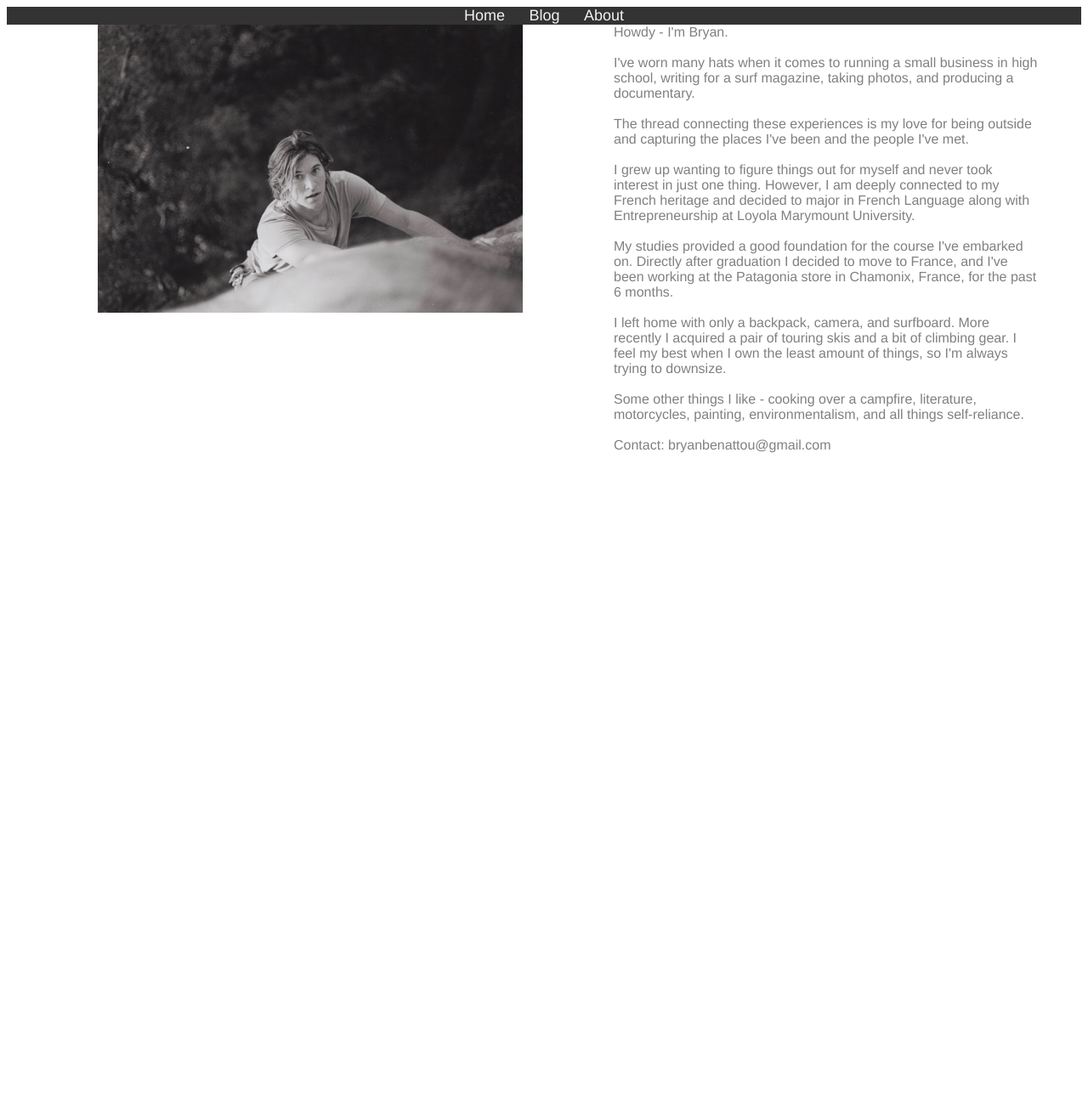
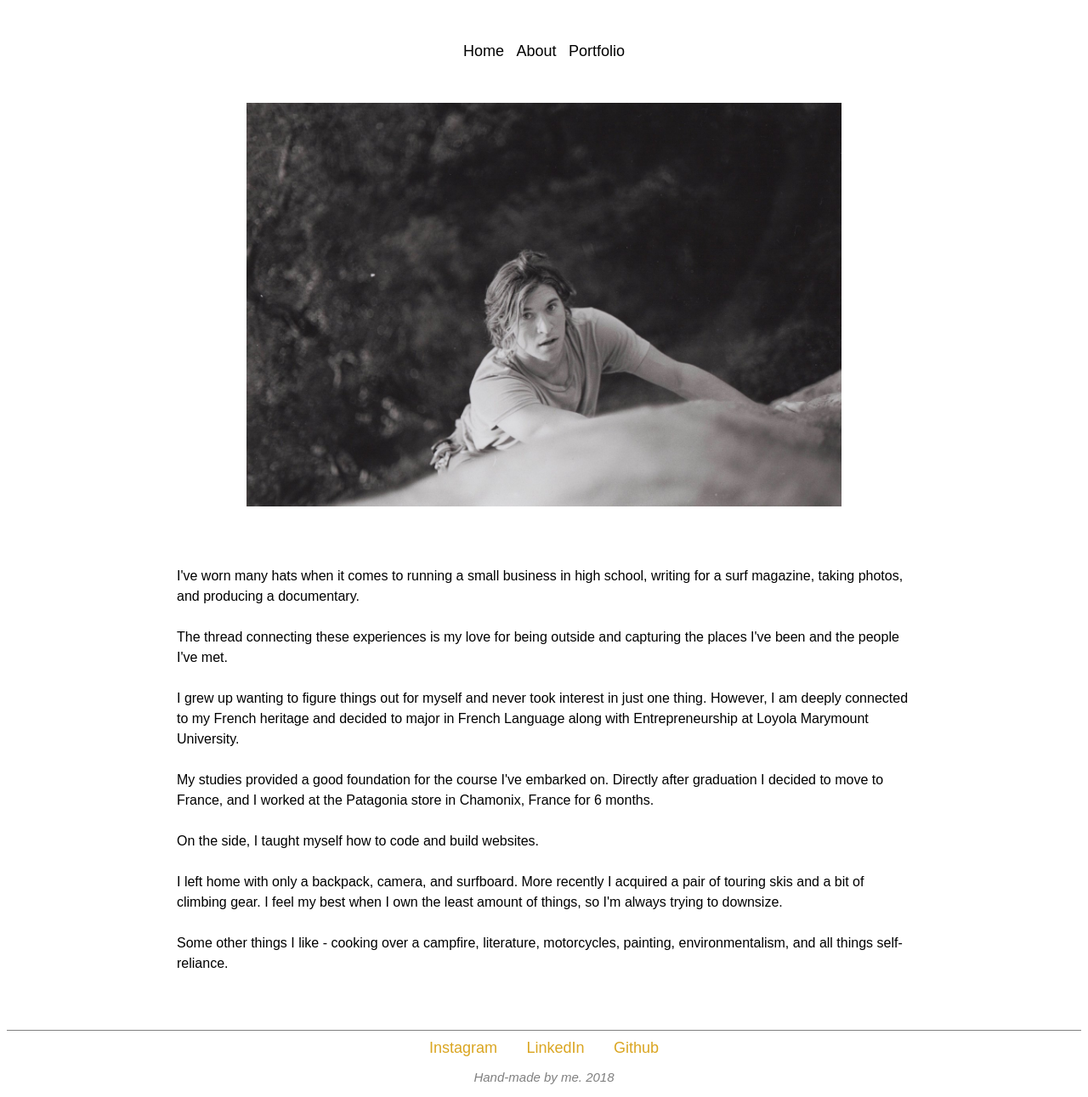
Before and after one commit to BryanBenattou/BryanBenattou.github.io, a plain HTML site: page About.html in a window 1280 px wide. Shown: the whole page at 85% size. Before the commit the page ends 800 px from the top, so only its background shows below. Drawn offline with Linux system fonts and the light colour scheme.

Commit message:
changes in html & css

```diff
--- a/About.html
+++ b/About.html
@@ -1,25 +1,43 @@
 <!DOCTYPE html>
 <html>
   <head>
-    <title> My Webpage </title>
-    <link rel="stylesheet" href="styles/main.css" >
+    <title> Bryan Benattou </title>
+	<link rel="stylesheet" href="styles/main.css">
   </head>
   <body>
 
-    <!--  Responsive navigation -->
-    <div class="topnav">
+    <!--  Navigation -->
+    <div class="navigation">
       <a href="index.html">Home</a>
-      <a href="Blog.html">Blog</a>
-      <a href="About.html">About</a>
+      <a href="about.html">About</a>
+      <a href="portfolio.html">Portfolio</a>
     </div>
 
+    <!--  About Image -->
+    <img src="images/aboutpage.jpg" class="aboutimg"/>
 
-    <img src="images/AboutPage.jpeg" class="aboutimg"/>
-
-    <div class= "abouttxt"
-	   <p> Howdy - I'm Bryan. <br /><br /> I've worn many hats when it comes to running a small business in high school, writing for a surf magazine, taking photos, and producing a documentary. <br /><br /> The thread connecting these experiences is my love for being outside and capturing the places I've been and the people I've met.<br /><br /> I grew up wanting to figure things out for myself and never took interest in just one thing. However, I am deeply connected to my French heritage and decided to major in French Language along with Entrepreneurship at Loyola Marymount University.<br /><br />My studies provided a good foundation for the course I've embarked on. Directly after graduation I decided to move to France, and I've been working at the Patagonia store in Chamonix, France, for the past 6 months.<br /><br /> I left home with only a backpack, camera, and surfboard. More recently I acquired a pair of touring skis and a bit of climbing gear. I feel my best when I own the least amount of things, so I'm always trying to downsize.<br /><br /> Some other things I like - cooking over a campfire, literature, motorcycles, painting, environmentalism, and all things self-reliance.<br /><br /> Contact: bryanbenattou@gmail.com
-	   </p>
+    <!--  About Text -->
+    <div class= "abouttxt">
+      <p>I've worn many hats when it comes to running a small business in high school, writing for a surf magazine, taking photos, and producing a documentary.<br /><br />
+         The thread connecting these experiences is my love for being outside and capturing the places I've been and the people I've met.<br /><br />
+         I grew up wanting to figure things out for myself and never took interest in just one thing. However, I am deeply connected to my French heritage and decided to major in French Language along with Entrepreneurship at Loyola Marymount University.<br /><br />
+         My studies provided a good foundation for the course I've embarked on. Directly after graduation I decided to move to France, and I worked at the Patagonia store in Chamonix, France for 6 months. <br /><br />
+         On the side, I taught myself how to code and build websites.<br /> <br />
+         I left home with only a backpack, camera, and surfboard. More recently I acquired a pair of touring skis and a bit of climbing gear.
+         I feel my best when I own the least amount of things, so I'm always trying to downsize. <br /><br />
+         Some other things I like - cooking over a campfire, literature, motorcycles, painting, environmentalism, and all things self-reliance. </p>
     </div>
 
-	</body>
+    <!--  Connect -->
+    <div class= "connect">
+      <a href="https://www.instagram.com/bryanbenattou/">Instagram</a>
+      <a href="https://www.linkedin.com/in/bryan-benattou-7022b588/">LinkedIn</a>
+      <a href="https://github.com/BryanBenattou">Github</a>
+    </div>
+
+     <!--  Footer -->
+     <footer class="footer">
+       <p> Hand-made by me. 2018 </p>
+     </footer>
+   </body>
 </html>
--- a/styles/main.css
+++ b/styles/main.css
@@ -1,51 +1,117 @@
+html {
+	background-color: #tan;
+	font-family: 'Arial';
+	text-align: center;
+}
 
-html {
-	background-color: white;
-	font-family: 'helvetica', sans-serif;
-	text-align: center;
+/* Home Page */
+
+/* Home Image */
+.homeimg{
+	width: 900px;
+	margin: px;
+	display: inline block;
+}
+
+/* Navigation */
+.navigation{
+	margin: 50px 0px 50px 0px;
+}
+
+.navigation a {
+    color: black;
+    font-size: 18px;
+		text-decoration: none;
+		padding: 5px;
+}
+
+.navigation a:active{
+	color: red;
+}
+
+.navigation a:hover{
+	text-decoration: underline;
+	color: #DAA520;
+}
+
+/* Home About */
+.about{
+	padding-top: 25px;
+	padding-bottom: 70px;
+	border-bottom: 1px solid gray;
+}
+
+/* Home Button */
+.homebutton {
+  border: 1px solid gray;
+  padding: 5px 10px;
+	margin: 20px;
+  text-align: center;
+  text-decoration: none;
+  display: inline-block;
+  font-size: 16px;
+}
+
+.homebutton:hover {
+	color: #DAA520;
+	border-color: #DAA520;
+}
+
+/* Services */
+.services{
+	display: inline-block;
+	margin: 30px 0px 100px 0px;
+}
+
+.services p, h4{
+	text-align:left;
+	line-height: 20%;
 }
 
 /* About Page */
 
-.abouttxt {
-	color: grey;
-	min-width: 100px;
-	max-width: 500px;
-	padding-right: 50px;
-	float: right;
-	text-align: left;
-	display: inline block;
+/* About Image */
+.aboutimg{
+	width: 700px;
 }
 
-.aboutimg{
+/* About Text */
+.abouttxt{
+	display: inline-block;
+	margin: 50px 200px 50px 200px;
+	text-align: left;
+	line-height: 150%;
+}
+
+/* Portfolio Page */
+
+/* Portfolio Image */
+.portfolioimg{
 	width: 500px;
 }
 
-/* Home Page */
-
-.homeimg{
-	width: 900px;
-	margin: 80px;
-	display: inline block;
-
-}
-/* Navigation */
-
-/* Add a black background color to the top navigation */
-.topnav {
-    background-color: #333;
+/* Footer */
+/* Social Media Links */
+.connect{
+	border-top: 1px solid gray;
+	padding-top: 10px;
+	text-align: ce
 }
 
-/* Style the links inside the navigation bar */
-.topnav a {
-    color: #f2f2f2;
-    padding: 14px 12px;
-		text-decoration: none;
-    font-size: 18px;
+.connect a{
+	color: #DAA520;
+	font-size: 18px;
+	text-decoration: none;
+	padding: 15px;
+}
+.connect a:hover{
+	text-decoration: underline;
 }
 
-/* Change the color of links on hover */
-.topnav a:hover {
-    background-color: white;
-    color: black;
+/* Built by me ;) */
+.footer{
+	text-align: center;
+	color: gray;
+	font-size: 15px;
+	font-style: italic;
 }
```
Also changed, not shown: Portfolio.html (+21 -6 lines), index.html (+39 -7 lines), images/AboutPage.jpg (renamed from images/AboutPage.jpeg), 1 other file.
